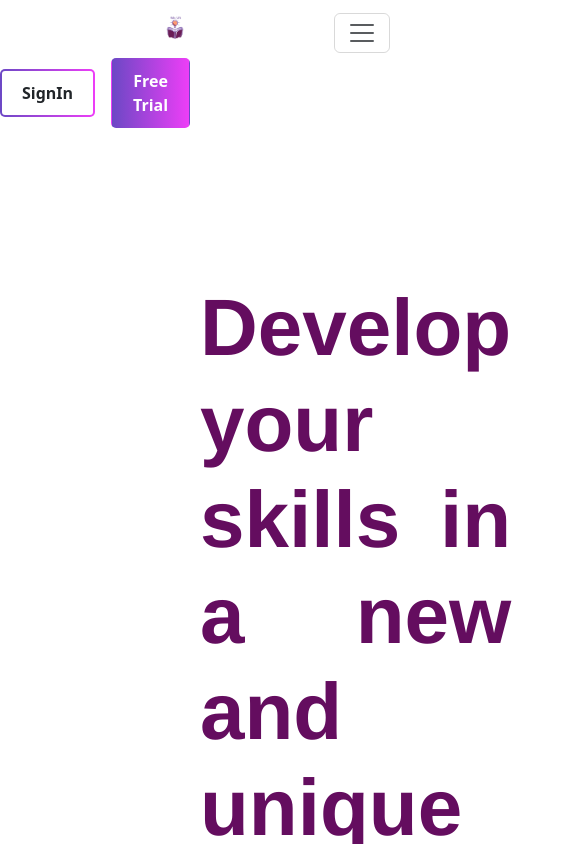
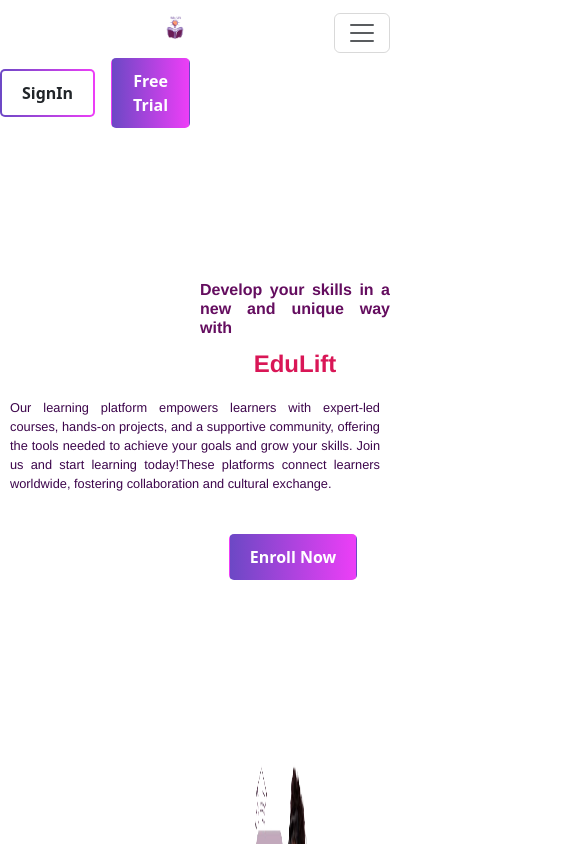
Before and after one commit to gayathirijeyananthan/Page-1, a React (Create React App) app in the folder 1st/: page / in a window 390 px wide. Shown: the top 844 px of the page, 585 px wide, since content can reach past the window. Built offline with nearby package versions, Linux system fonts and the light colour scheme; a small style sheet from the web is missing.

Commit message:
Hero section modified

```diff
--- a/1st/src/components/css/Hero.css
+++ b/1st/src/components/css/Hero.css
@@ -66,4 +66,63 @@
     height:1200px;
     padding-bottom: 250px;
     padding-left: 200px;
+    margin-top: 80px;
+
   }
+
+  /* Tablet view (768px and below) */
+@media (max-width: 768px) {
+  .first {
+    flex-direction: column;
+    align-items: center;
+    text-align: center;
+  }
+
+  .text {
+    font-size: 1.2em;
+  }
+
+  .text1 {
+    font-size: 1.8em;
+  }
+
+  .text3 {
+    font-size: 0.9em;
+    padding: 0 15px;
+  }
+
+  .image1 {
+    max-width: 400px;
+    margin-top: 20px;
+  }
+
+  .btn {
+    margin-left: 0;
+  }
+}
+
+/* Mobile view (480px and below) */
+@media (max-width: 480px) {
+  .text {
+    font-size: 1em;
+  }
+
+  .text1 {
+    font-size: 1.5em;
+  }
+
+  .text3 {
+    font-size: 0.8em;
+    padding: 0 10px;
+  }
+
+  .image1 {
+    max-width: 300px;
+    margin-top: 15px;
+  }
+
+  .btn {
+    font-size: 0.9em;
+    padding: 8px 16px;
+  }
+}
```
